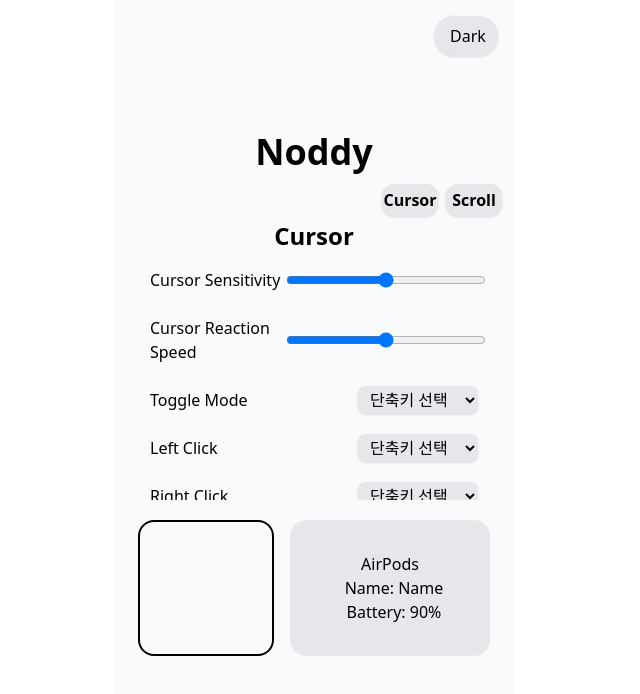
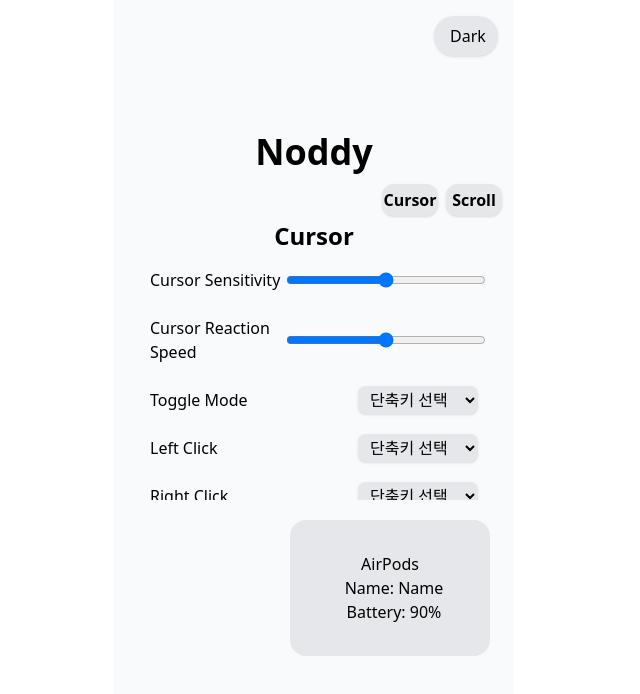
Before and after one commit to Noddyhub/Noddy-FE, a React (Vite) app in the folder frontend-dashboard/: page /option-page in a window 1280 px wide. Shown: the top 694 px of the page, without its empty margins (326-966 px from the left). Built offline with nearby package versions, Linux system fonts and the light colour scheme; no server answers.

Commit message:
feat: 다크/라이트 테마에 따른 3D 배경 색상 변경 #34

```diff
--- a/frontend-dashboard/src/components/Footer.jsx
+++ b/frontend-dashboard/src/components/Footer.jsx
@@ -1,12 +1,17 @@
 import { useEffect, useRef } from "react";
 import * as THREE from "three";
 import { GLTFLoader } from "three/examples/jsm/Addons.js";
+import { useThemeStore } from "@/stores/useThemeStore";
 
 export default function Footer() {
   const canvasRef = useRef();
+  const isThemeDark = useThemeStore((state) => state.isThemeDark);
 
   const midX = window.innerWidth / 2;
   const midY = window.innerHeight / 2;
+
+  const whiteColor = new THREE.Color("white");
+  const blackColor = new THREE.Color("black");
 
   useEffect(() => {
     const scene = new THREE.Scene();
@@ -20,6 +25,8 @@ export default function Footer() {
     renderer.setSize(width, height, false);
     camera.position.set(0, 0, -30);
     camera.lookAt(0, 0, 0);
+
+    scene.background = isThemeDark ? whiteColor : blackColor;
 
     const mouse = { x: midX, y: midY };
 
@@ -54,11 +61,11 @@ export default function Footer() {
     return () => {
       window.removeEventListener("mousemove", handleMouseMove);
     };
-  }, []);
+  }, [isThemeDark]);
 
   return (
     <div className="flex h-[20vh] w-[50vh] items-center justify-center rounded-2xl">
-      <canvas ref={canvasRef} className="mr-[2vh] h-[17vh] w-[17vh] rounded-2xl border-2"></canvas>
+      <canvas ref={canvasRef} className="mr-[2vh] h-[17vh] w-[17vh] rounded-2xl"></canvas>
       <div className="flex h-[17vh] w-[25vh] flex-col items-center justify-center rounded-2xl bg-gray-200 dark:bg-gray-800 dark:text-white">
         <div className="flex justify-center">AirPods</div>
         <div className="pl-2">Name: Name</div>
```
